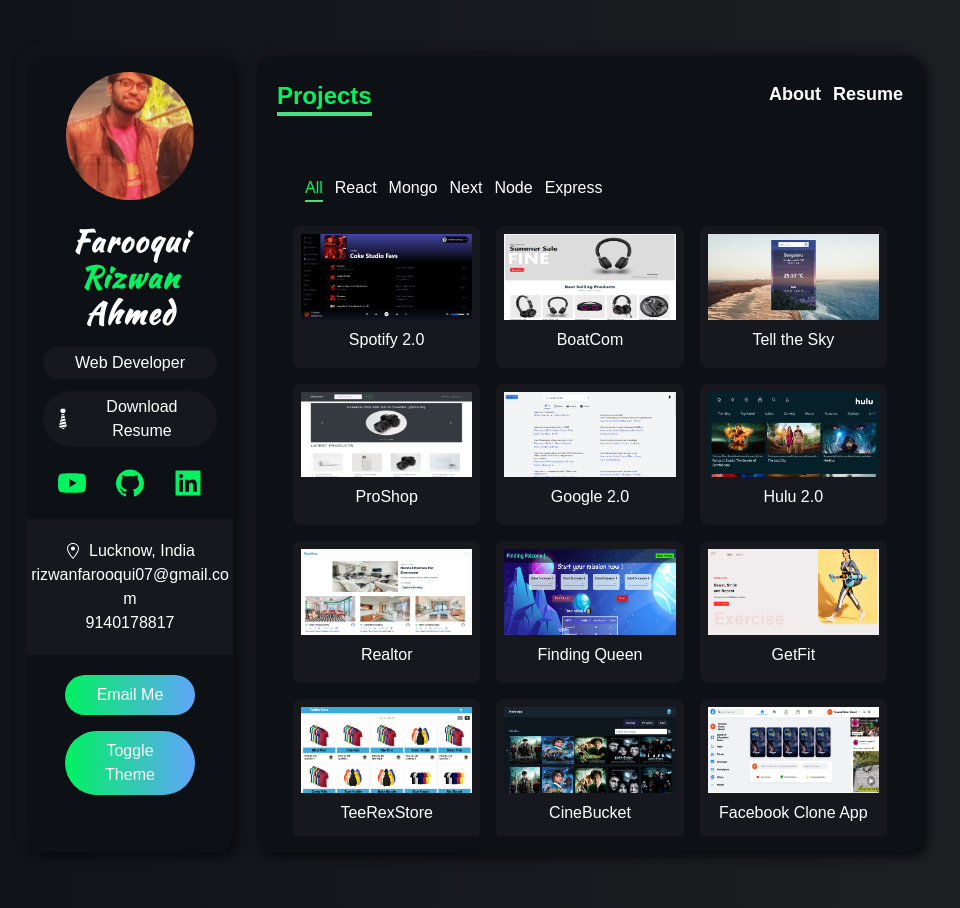
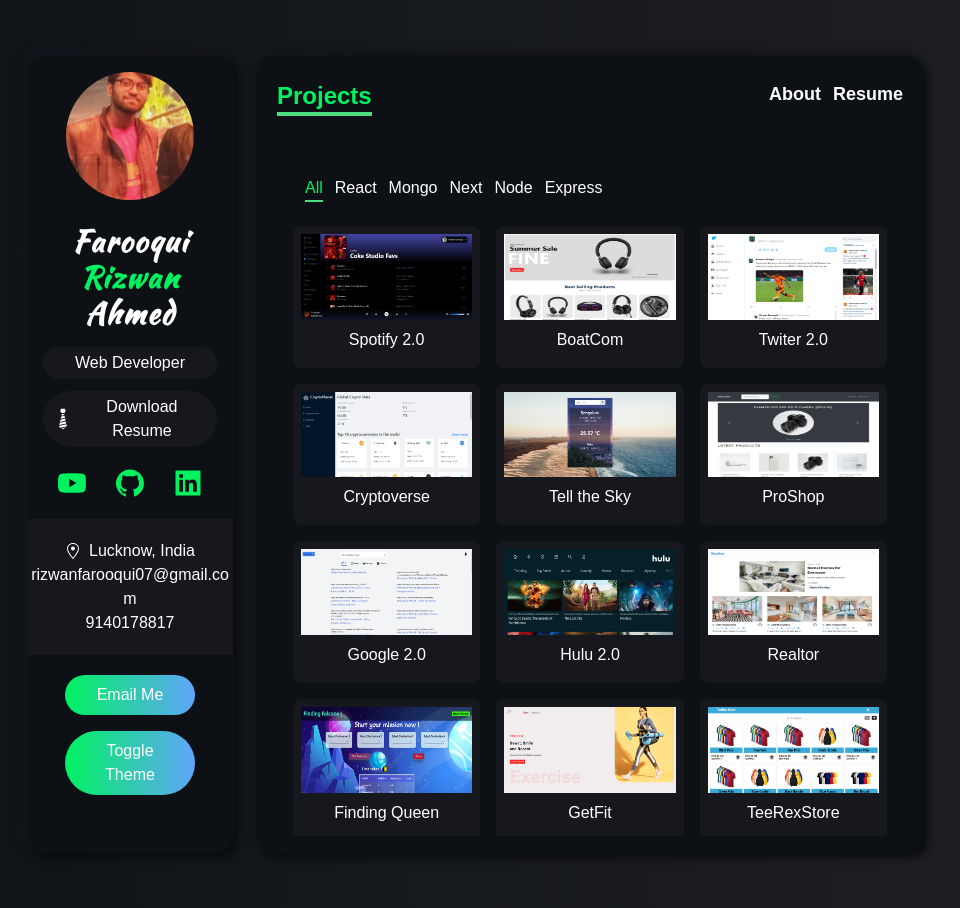
Before and after one commit to rizwanfarooq07/portfolio, a Next.js app: page /projects in a window 1280 px wide. Shown: the whole page, without its empty margins (165-1125 px from the left). Built offline with nearby package versions, Linux system fonts and the light colour scheme.

Commit message:
added new projects

```diff
--- a/data.ts
+++ b/data.ts
@@ -134,6 +134,28 @@
   },
   {
     id: 3,
+    name: "Twiter 2.0",
+    description:
+    "A demo twitter application that allows user to login, post tweets with picture and add comments to create beatifull threads.",
+    image_path: "/images/twitter.png",
+    deployed_url: "https://twitter-2-0-seven.vercel.app/",
+    github_url: "https://github.com/rizwanfarooq07/twitter-2.0",
+    category: ["next"],
+    key_techs: ["NextJS", "Typescript", "TailwindCSS", "Twitter OAuth 2.0"],
+  },
+  {
+    id: 4,
+    name: "Cryptoverse",
+    description:
+    "A cryto currency application that allows you to search through hundreds of crypto and gives you all the details and latest news related to it",
+    image_path: "/images/crypto.png",
+    deployed_url: "https://cryptoplanet.netlify.app/",
+    github_url: "https://github.com/rizwanfarooq07/cryptoverse",
+    category: ["react"],
+    key_techs: ["React", "Javascript", "CSS", "RapidApi"],
+  },
+  {
+    id: 5,
     name: "Tell the Sky",
     description:
     "A weather application that informs the users about the current weather of any city of the user's choice.",
@@ -144,7 +166,7 @@
     key_techs: ["React", "Javascript", "TailwindCSS", "Openweatherapi"],
   },
   {
-    id: 4,
+    id: 6,
     name: "ProShop",
     description:
       "A full stack shopping application that allows user to create their personal account, add items to cart and checkout after filling all the shipping details.",
@@ -155,7 +177,7 @@
     key_techs: ["React", "Bootstrap", "Nodejs", "Redux"],
   },
   {
-    id: 5,
+    id: 7,
     name: "Google 2.0",
     description:
       "A demo google application with the google search (all , news, images , videos ) functionality.",
@@ -166,7 +188,7 @@
     key_techs: ["React", "Javascript", "TailwindCSS", "RapidApi"],
   },
   {
-    id: 6,
+    id: 8,
     name: "Hulu 2.0",
     description:
       "A demo hulu application that let's you browse through different categories of movies that are fetched using TMDb api.",
@@ -177,7 +199,7 @@
     key_techs: ["NextJS", "Typescript", "TailwindCSS"],
   },
   {
-    id: 7,
+    id: 9,
     name: "Realtor",
     description:
       "A real estate application that let's you browse through proprties available for rent/buy in and around UAE. You can apply different filters like rooms, locations, price, area etc. in order to find the property that suits you the most.",
@@ -188,7 +210,7 @@
     key_techs: ["NextJS", "Javascript", "Chakra-Ui", "RapidApi"],
   },
   {
-    id: 8,
+    id: 10,
     name: "Finding Queen",
     description:
       "King Shan has received intelligence that Al Falcone is hiding in one of six neighbouring planets. In this problem you need to build a UI through which King Shan can choose the planets to search, and the vehicles to use in Finding Falcone.",
@@ -199,7 +221,7 @@
     key_techs: ["React", "CSS"],
   },
   {
-    id: 9,
+    id: 11,
     name: "GetFit",
     description:
       "An exercise browser application built with an aim to help you achieve your fitness goals. It allows user to browse through hundreds of different exercises avaiilable related to any body part, equipments etc",
@@ -210,7 +232,7 @@
     key_techs: ["React", "Javascript", "Material UI", "RapidApi"],
   },
   {
-    id: 10,
+    id: 12,
     name: "TeeRexStore",
     description:
       "A front-end teeshirts shopping store that let's you search, filter(price, color, gender, type) and add products to cart then go to cart to see the order details like total amount, quantity etc.",
@@ -221,7 +243,7 @@
     key_techs: ["React", "Material UI", "React-router V6"],
   },
   {
-    id: 11,
+    id: 13,
     name: "CineBucket",
     description:
       "A frontend movie and shows browsing application that allows users to search shows, movies or both simultaneously using OMDb api",
@@ -232,7 +254,7 @@
     key_techs: ["React", "SCSS", "Redux-toolkit"],
   },
   {
-    id: 12,
+    id: 14,
     name: "Facebook Clone App",
     description:
       "A facebook clone application that let's users to login using their google account and post pictures with cations",
@@ -243,7 +265,7 @@
     key_techs: ["React", "TailwindCSS", "Google Firebase"],
   },
   {
-    id: 13,
+    id: 15,
     name: "MeetUps",
     description:
       "A full stack application that allows users to post thier meeting place in order to keep their precious memories safe.",
@@ -252,10 +274,10 @@
       "https://next-meetup-app-cxp71ijnl-rizwanfarooq07.vercel.app/",
     github_url: "https://github.com/rizwanfarooq07/next-meetup-app",
     category: ["next", "node", "express", "mongo"],
-    key_techs: ["React", "Nodejs", "CSS"],
+    key_techs: ["NextJS", "Nodejs", "CSS"],
   },
   {
-    id: 14,
+    id: 16,
     name: "Quotes for Thought",
     description:
       "A full stack application that allows users to convert thier thoughts into valuable quotes",
```
Also changed, not shown: public/images/crypto.png (added), public/images/twitter.png (added).
